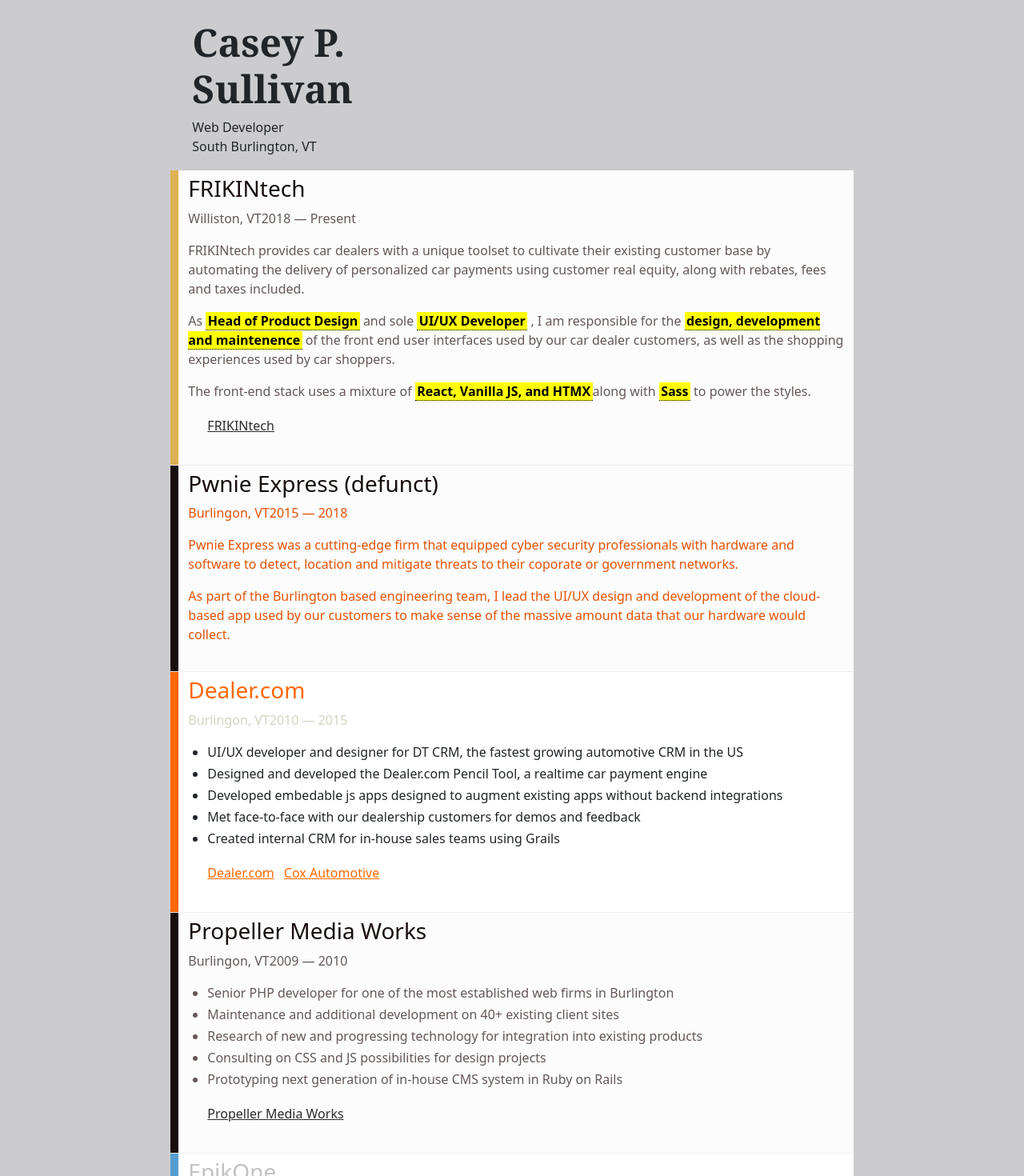
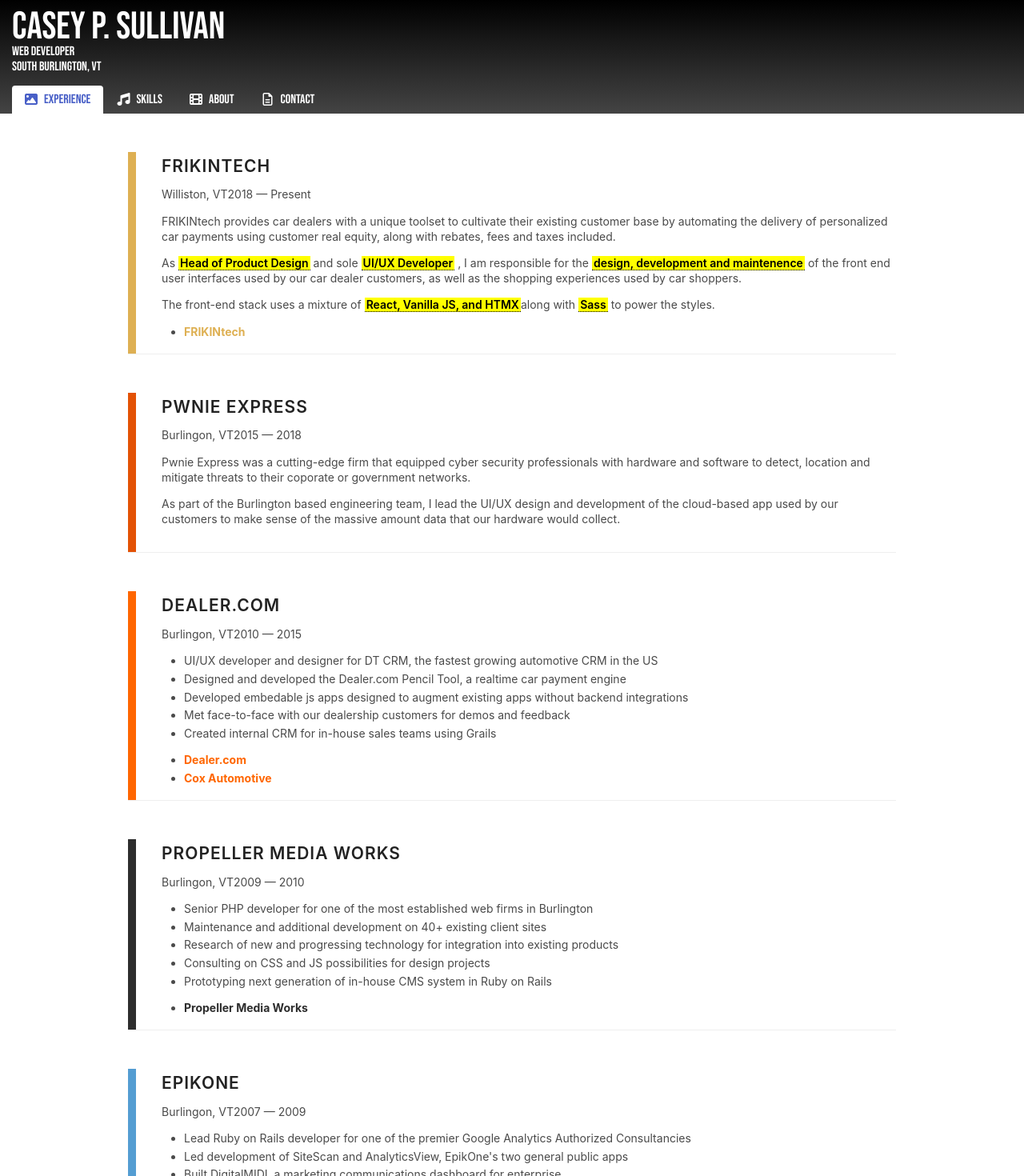
Before and after one commit to yesacs/resume, a React (Vite) app: page / in a window 1280 px wide. Shown: the top 1470 px of the page at 80% size. Built offline with nearby package versions, Linux system fonts and the light colour scheme.

Commit message:
updated design skeleton

```diff
--- a/package.json
+++ b/package.json
@@ -28,5 +28,9 @@
   },
   "alias": {
     "process": false
+  },
+  "dependencies": {
+    "@fortawesome/fontawesome-free": "^6.4.0",
+    "bulma": "^0.9.4"
   }
 }
--- a/src/index.html
+++ b/src/index.html
@@ -1,16 +1,20 @@
-<!doctype html>
+<!DOCTYPE html>
 <html lang="en">
   <head>
-    <meta charset="utf-8"/>
+    <meta charset="utf-8" />
     <title>Casey Sullivan &mdash; Web Developer</title>
     <link rel="stylesheet" href="scss/app.scss" />
     <script type="module" src="js/app.jsx"></script>
   </head>
+
   <body>
     <div class="container-fluid">
-     <div class="row">
-         <div id="resume" class="main col-sm-10 col-sm-offset-1 col-lg-8 col-lg-offset-2 col-lg-8 col-lg-offset-2"></div>
-     </div>
+      <div class="row">
+        <div
+          id="resume"
+          class="main col-sm-10 col-sm-offset-1 col-lg-8 col-lg-offset-2 col-lg-8 col-lg-offset-2"
+        ></div>
+      </div>
     </div>
   </body>
 </html>
--- a/src/js/footer.jsx
+++ b/src/js/footer.jsx
@@ -1,25 +1,25 @@
-import React from 'react'
-import PropTypes from 'prop-types'
+import React from "react";
+import PropTypes from "prop-types";
 
-const
-  { string } = PropTypes,
+const { string } = PropTypes,
   Footer = function ({ repoUrl, content }) {
     return (
       <footer>
         <div className="row">
-          <div className="col-sm-12">
+          <div>
             <p>{content}</p>
-            <p><a href={repoUrl}>{repoUrl}</a></p>
-            </div>
+            <p>
+              <a href={repoUrl}>{repoUrl}</a>
+            </p>
+          </div>
         </div>
       </footer>
-    )
-  }
-
+    );
+  };
 
 Footer.propTypes = {
   content: string,
   repoUrl: string,
-}
+};
 
-export default Footer
+export default Footer;
--- a/src/js/header.jsx
+++ b/src/js/header.jsx
@@ -1,40 +1,73 @@
-import React from 'react'
-import PropTypes from 'prop-types'
+import React from "react";
+import PropTypes from "prop-types";
 
-const
-  { string } = PropTypes,
-  getContacts = props => props.contact.map((c, i) =>
-    <a key={i} href={c.url} className={c.class} title={c.class} />
-  ),
+const { string } = PropTypes,
   Header = function (props) {
-    const { name, position, location, email } = props
+    const { name, position, location, email } = props;
 
     return (
-      <header className="row main-header">
+      <header className="main-header">
         <div className="row">
-            <div className="gutter col-sm-6">
-              <h1>{name}</h1>
+          <div className="gutter">
+            <h1>{name}</h1>
           </div>
         </div>
 
         <div className="row">
-          <div className="gutter col-sm-3">
-            <p>{position}<br />{location}</p>
-          </div>
-          <div className="content social col-sm-9">
-            <a href={'mailto:' + email} className="gmail" title={email} />
-            {getContacts(props)}
+          <div className="gutter">
+            <p>
+              {position}
+              <br />
+              {location}
+            </p>
           </div>
         </div>
+
+        <div className="tabs is-boxed nav-tabs">
+          <ul>
+            <li className="is-active">
+              <a>
+                <span className="icon is-small">
+                  <i className="fas fa-image" aria-hidden="true"></i>
+                </span>
+                <span>Experience</span>
+              </a>
+            </li>
+            <li>
+              <a>
+                <span className="icon is-small">
+                  <i className="fas fa-music" aria-hidden="true"></i>
+                </span>
+                <span>Skills</span>
+              </a>
+            </li>
+            <li>
+              <a>
+                <span className="icon is-small">
+                  <i className="fas fa-film" aria-hidden="true"></i>
+                </span>
+                <span>About</span>
+              </a>
+            </li>
+            <li>
+              <a>
+                <span className="icon is-small">
+                  <i className="far fa-file-alt" aria-hidden="true"></i>
+                </span>
+                <span>Contact</span>
+              </a>
+            </li>
+          </ul>
+        </div>
       </header>
-    )
-  }
+    );
+  };
 
 Header.propTypes = {
   name: string,
   position: string,
   location: string,
   email: string,
-}
+};
 
-export default Header
+export default Header;
--- a/src/js/resume.jsx
+++ b/src/js/resume.jsx
@@ -1,40 +1,39 @@
-import React from 'react'
-import PropTypes from 'prop-types'
-import Header from './header.jsx'
-import Footer from './footer.jsx'
-import Section from './section/section.jsx'
-import SectionHeader from './section/sectionHeader.jsx'
-import Job from './section/job.jsx'
-import Skill from './section/skill.jsx'
+import React, { useState } from "react";
+import PropTypes from "prop-types";
+import Header from "./header.jsx";
+import Footer from "./footer.jsx";
+import Section from "./section/section.jsx";
+import Job from "./section/job.jsx";
+import Skill from "./section/skill.jsx";
 
-const
-  { string, array } = PropTypes,
-  getJobs = ({ jobs }) =>
-    jobs.map((j, i) => <Job key={i} {...j} />),
-  getSkills = ({ skills }) =>
-    skills.map((s, i) => <Skill key={i} {...s} />),
+const { string, array } = PropTypes,
+  getJobs = ({ jobs }) => jobs.map((j, i) => <Job key={i} {...j} />),
+  getSkills = ({ skills }) => skills.map((s, i) => <Skill key={i} {...s} />),
   Resume = function (props) {
+    let [activeTab, setActiveTab] = useState("experience");
+
     return (
       <span>
         <Header {...props} />
-        {getJobs(props)}
-        <SectionHeader title="Skills" />
-        {getSkills(props)}
-        <SectionHeader title="Offline" />
-        <Section content={
-          <p className="offline p-block">{props.offline}</p>
-        } />
+
+        <div>{getJobs(props)}</div>
+        <div>{getSkills(props)}</div>
+        <div>
+          <Section
+            content={<p className="offline p-block">{props.offline}</p>}
+          />
+        </div>
         <Footer content={props.footer} repoUrl={props.repoUrl} />
       </span>
-    )
-  }
+    );
+  };
 
 Resume.propTypes = {
   footer: string,
   repoUrl: string,
   jobs: array,
   skills: array,
-  offline: string
-}
+  offline: string,
+};
 
-export default Resume
+export default Resume;
--- a/src/js/section/sectionHeader.jsx
+++ b/src/js/section/sectionHeader.jsx
@@ -1,20 +1,19 @@
-import React from 'react'
-import PropTypes from 'prop-types'
+import React from "react";
+import PropTypes from "prop-types";
 
-const
-  { string } = PropTypes,
+const { string } = PropTypes,
   SectionHeader = function ({ title }) {
     return (
       <header className="row section-header">
-        <div className="content col-sm-9 col-sm-offset-3">
+        <div className="content">
           <h2>{title}</h2>
         </div>
       </header>
-    )
-  }
+    );
+  };
 
 SectionHeader.propTypes = {
-  title: string
-}
+  title: string,
+};
 
-export default SectionHeader
+export default SectionHeader;
--- a/src/resumeData.js
+++ b/src/resumeData.js
@@ -66,7 +66,7 @@
     },
     {
       title: "User Experience Developer",
-      company: "Pwnie Express (defunct)",
+      company: "Pwnie Express",
       industry: "Cyber Security",
       location: { city: "Burlingon", state: "VT" },
       duration: { start: 2015, end: 2018 },
--- a/src/scss/app.scss
+++ b/src/scss/app.scss
@@ -1,9 +1,12 @@
-@import "https://cdn.jsdelivr.net/npm/bootstrap@5.2.3/dist/css/bootstrap.min.css";
+@import "node_modules/bulma/sass/utilities/initial-variables";
+@import "node_modules/bulma/bulma";
+@import "https://cdnjs.cloudflare.com/ajax/libs/font-awesome/6.4.0/css/all.min.css";
+@import "https://fonts.googleapis.com/css2?family=Bebas+Neue&display=swap";
 
 $job-border-width: 10px;
 
 body {
-  background: #ccccce;
+  line-height: 1.2em;
 
   .main {
     margin: 0 auto 56px;
@@ -15,16 +18,13 @@
   }
 
   .social {
-    text-align: right;
     margin-bottom: 20px;
     a {
       background-repeat: no-repeat;
       background-position: top left;
       background-size: contain;
-      width: 40px;
-      height: 40px;
       display: inline-block;
-      margin: 0 3px;
+      margin: 0 6px 0 0;
     }
   }
 
@@ -33,7 +33,10 @@
   }
 
   header {
-    background: #ccccce;
+    color: #fff;
+    position: sticky;
+    background: linear-gradient(#000, #444);
+    font-family: "Bebas Neue", cursive;
 
     &.main-header {
       padding-top: 24px;
@@ -43,10 +46,8 @@
 
     h1 {
       font-size: 48px;
-      font-family: georgia !important;
-      font-weight: 600;
       margin-top: 0;
-      margin-bottom: 8px;
+      margin-bottom: 12px;
     }
     p {
       margin-bottom: 12px;
@@ -59,20 +60,19 @@
     }
   }
 
-  ul {
-    padding-left: 24px;
+  .nav-tabs {
+    ul {
+      border-bottom: none;
+    }
     li {
-      margin: 3px auto;
-    }
-  }
+      a {
+        color: #fff;
+      }
 
-  .links {
-    ul {
-      list-style: none;
-
-      li {
-        display: inline-block;
-        padding-right: 12px;
+      &.is-active a {
+        border: none;
+        background-color: transparent;
+        position: relative;
       }
     }
   }
@@ -89,7 +89,10 @@
     }
 
     &.job {
+      width: 75%;
+      margin: 3rem auto;
       border-bottom: 1px solid #eee;
+      font-size: 14px;
 
       em {
         font-style: normal;
@@ -104,111 +107,33 @@
         margin-top: 6px;
       }
 
-      &.bluehouse {
-        background-color: #a6b528;
-        color: #191612;
-        a {
-          color: #d79007;
-          font-weight: 700;
+      $base-colors: (
+        "bluehouse": rgb(90, 33, 181),
+        "epikone": #549dd2,
+        "propeller": #2d2d2d,
+        "ddc": #f60,
+        "pwnie": #e35205,
+        "frikin": #deb053,
+      );
 
-          &:hover {
-            text-decoration: none;
-            color: #c8bea4;
+      @each $job, $base in $base-colors {
+        &.#{$job} {
+          a {
+            color: $base;
+            font-weight: 700;
           }
-        }
-        .heading {
-          color: #bcc75d;
-        }
-        .content {
-          background-color: #fff;
-          border-left: $job-border-width solid #191612;
-        }
-      }
-
-      &.epikone {
-        background: linear-gradient(#000, #2f2f2f);
-        color: #fff;
-        color: #222;
-
-        .heading {
-          color: #c2c2c2;
-        }
-        a {
-          color: #549dd2;
-          text-decoration: underline;
-        }
-        .content {
-          background: #fff;
-          border-left: $job-border-width solid #549dd2;
-        }
-      }
-
-      &.ddc {
-        background: #333333;
-
-        .heading {
-          color: #f60;
-        }
-        a {
-          color: #f60;
-        }
-        .content {
-          border-left: $job-border-width solid #f60;
-          background: #fff;
-        }
-        .company {
-          color: #d2d3c1;
-        }
-      }
-
-      &.propeller {
-        background-color: #443c3c;
-        color: #655757;
-
-        .content {
-          background: #fcfcfc;
-          border-left: $job-border-width solid #170d0d;
-        }
-        .heading {
-          color: #170d0d;
-        }
-        a {
-          color: #2c2a2a;
-        }
-      }
-
-      &.pwnie {
-        background-color: #131313;
-        color: #e35205;
-
-        .content {
-          background: #fcfcfc;
-          border-left: $job-border-width solid #170d0d;
-        }
-        .heading {
-          color: #170d0d;
-        }
-        a {
-          color: #2c2a2a;
-        }
-      }
-
-      &.frikin {
-        background-color: #f5f5f5;
-        color: #655757;
-
-        .content {
-          background: #fcfcfc;
-          border-left: $job-border-width solid #deb053;
-        }
-        .heading {
-          color: #170d0d;
-        }
-        a {
-          color: #2c2a2a;
+          .heading {
+            color: #222;
+          }
+          .content {
+            padding-left: 2rem;
+            background-color: #fff;
+            border-left: $job-border-width solid $base;
+          }
         }
       }
     }
+
     &.skill {
       border-bottom: 1px solid #eee;
       padding-top: 18px;
```
Also changed, not shown: 1 other file (tests, documents, lock files or other folders).
